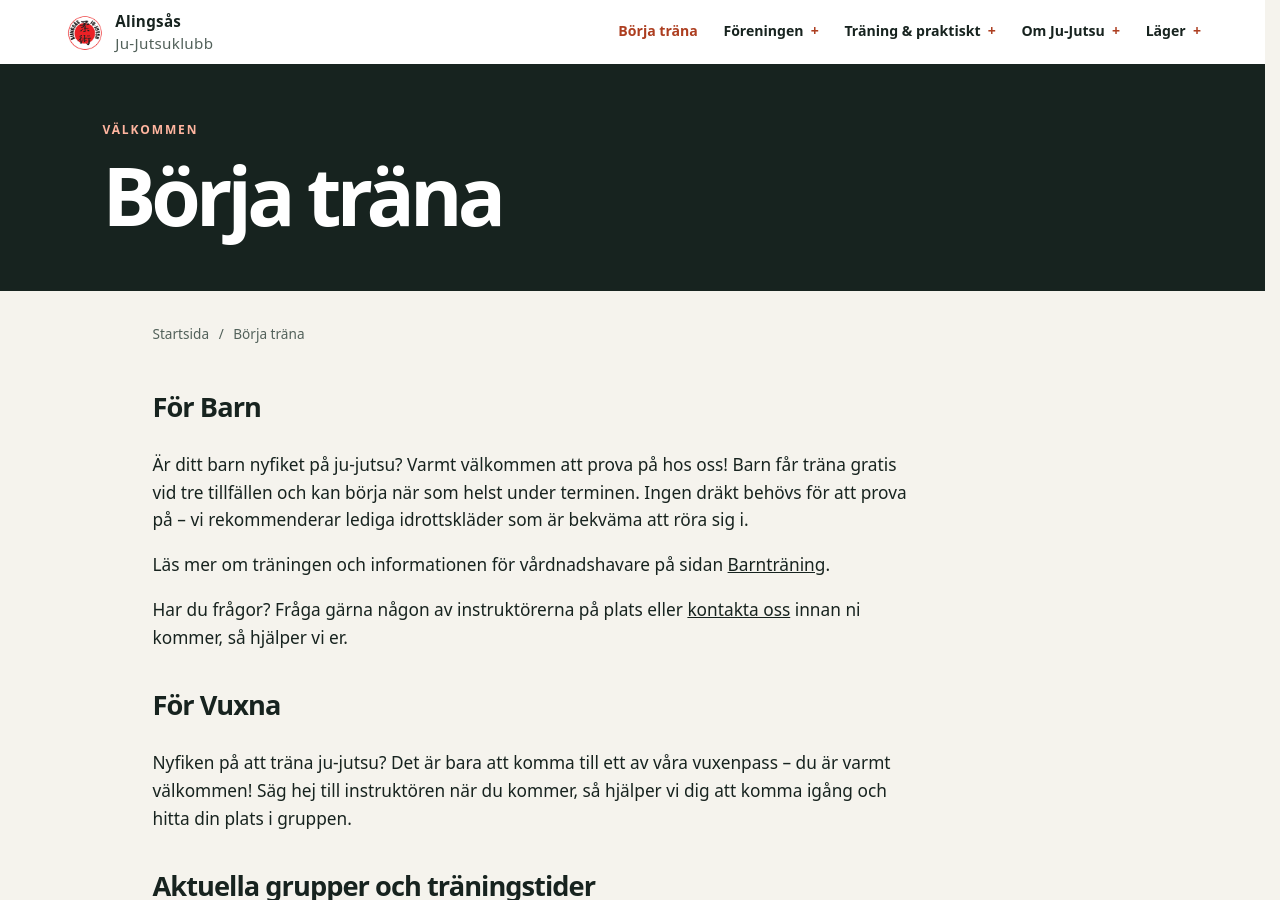
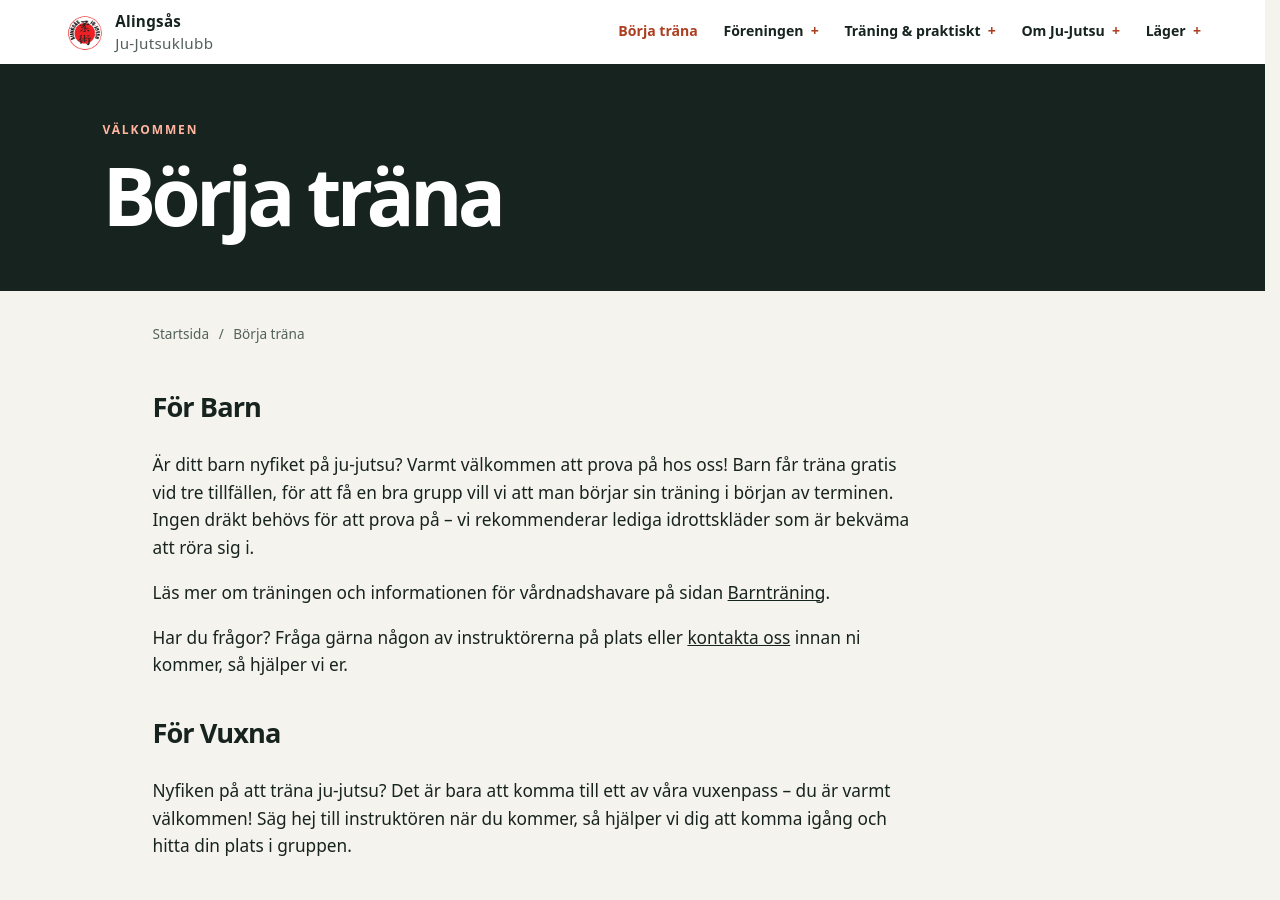
Before and after one commit to Alingsas-Ju-Jutsu/alingsasju-jujutsu.se, a Jekyll site: the page built from _club_pages/borja-trana.md, in a window 1280 px wide and 900 px high. Built offline with Jekyll 4.4.1, drawn with Linux system fonts in a browser that asks for light colours.

Commit message:
Update borja-trana.md

```diff
--- a/_club_pages/borja-trana.md
+++ b/_club_pages/borja-trana.md
@@ -10,7 +10,7 @@ description: Börja träna ju-jutsu i Alingsås. Se grupper för barn och vuxna,
 
 ## För Barn
 
-Är ditt barn nyfiket på ju-jutsu? Varmt välkommen att prova på hos oss! Barn får träna gratis vid tre tillfällen och kan börja när som helst under terminen. Ingen dräkt behövs för att prova på – vi rekommenderar lediga idrottskläder som är bekväma att röra sig i.
+Är ditt barn nyfiket på ju-jutsu? Varmt välkommen att prova på hos oss! Barn får träna gratis vid tre tillfällen, för att få en bra grupp vill vi att man börjar sin träning i början av terminen. Ingen dräkt behövs för att prova på – vi rekommenderar lediga idrottskläder som är bekväma att röra sig i.
 
 Läs mer om träningen och informationen för vårdnadshavare på sidan [Barnträning](<{{ '/ju-jutsu/barntraning/' | relative_url }}>).
 
```
